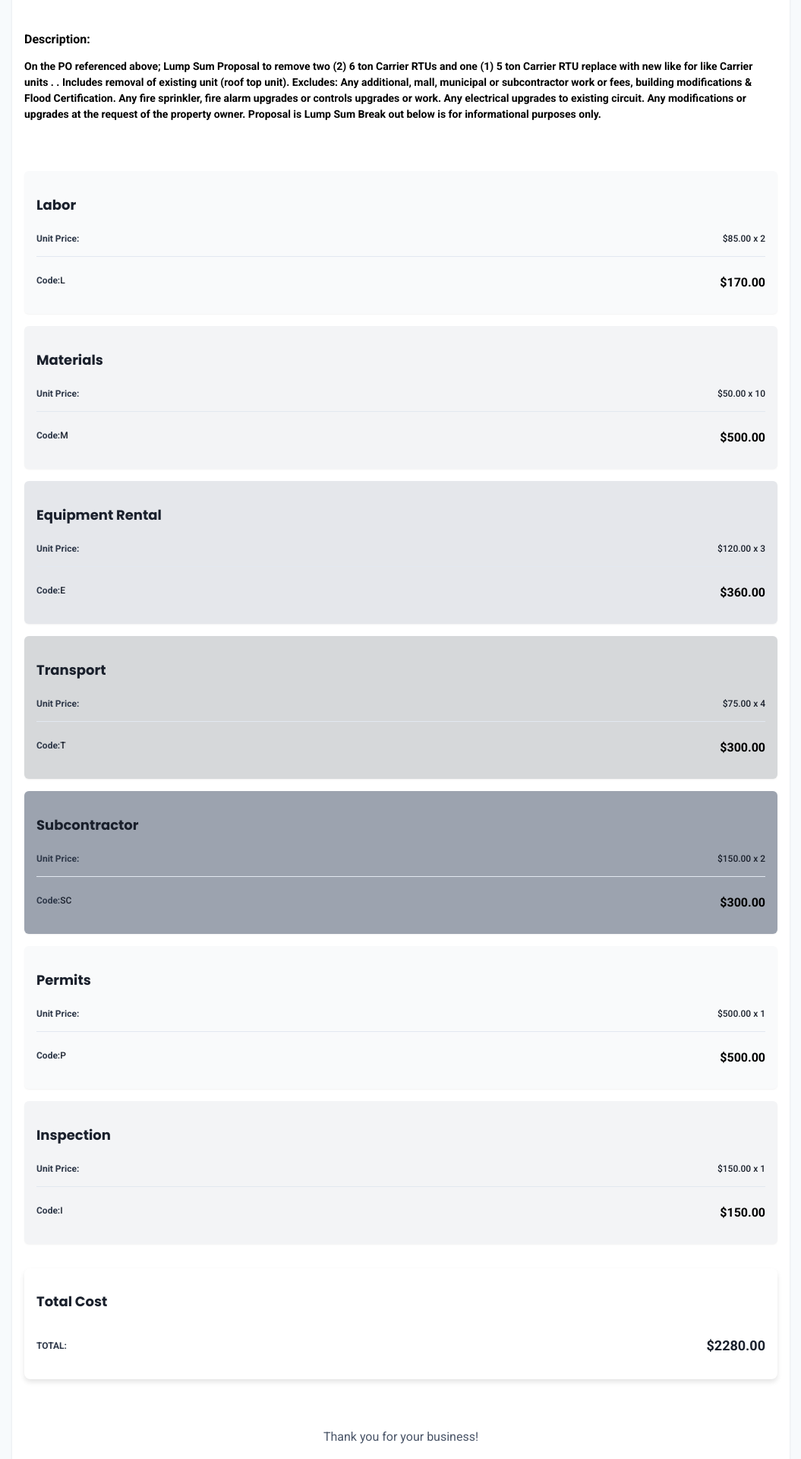
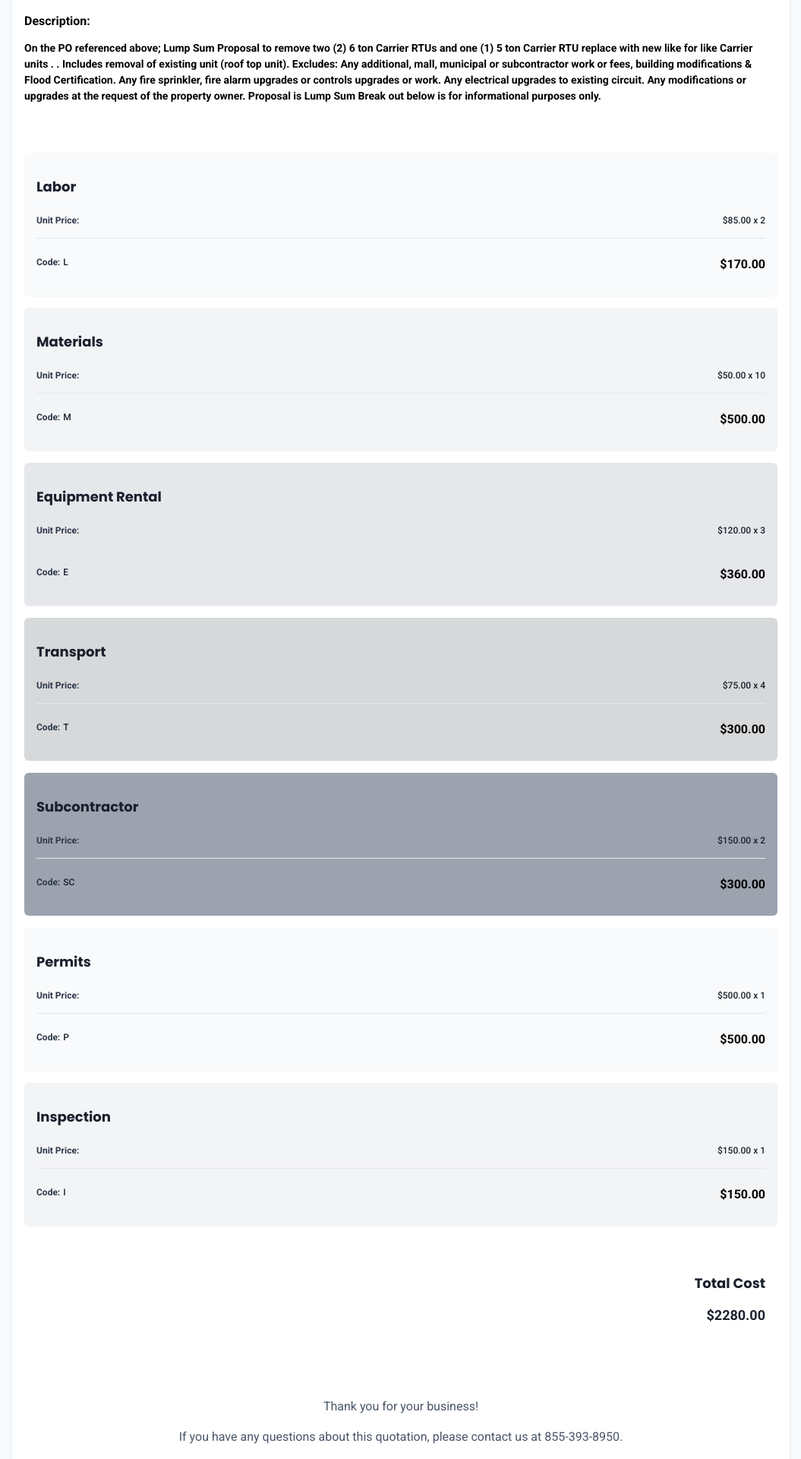
Before and after one commit to M3D3L/Quotation, a PHP site: page /index.html in a window 1280 px wide. Shown: the part 1360-3280 px from the top of the page at 76% size, without its empty margins (112-1167 px from the left). Run offline with PHP 8.4, Linux system fonts and the light colour scheme.

Commit message:
modified several component styles

```diff
--- a/assets/css/main.css
+++ b/assets/css/main.css
@@ -32,7 +32,6 @@ ul {
     gap: 2rem;
     justify-content: space-between;
     align-items: center;
-    margin-bottom: 2rem;
 }
 
 .quote-top {
@@ -63,7 +62,6 @@ ul {
 }
 
 .breakdown-list {
-    gap: 1rem;
     width: 100%;
 }
 
@@ -143,10 +141,10 @@ ul {
 .unit-card {
     width: 100%;
     border-radius: 0.375rem;
-    box-shadow: 0 1px 2px rgba(0, 0, 0, 0.05);
+    box-shadow: 0 1px 2px rgba(0, 0, 0, 0.1);
     padding-left: 1rem;
     padding-right: 1rem;
-    padding-top: 1rem;
+    padding-top: 0.25rem;
     box-sizing: border-box;
     margin-bottom: 1rem;
 }
@@ -184,6 +182,7 @@ ul {
     color: #1a202c;
     font-weight: 500;
     font-size: 0.75rem;
+    margin-left: 0.25rem;
 }
 
 .breakdown-card {
@@ -237,9 +236,9 @@ ul {
 .total-cost-card {
     background-color: #ffffff;
     padding: 1rem;
-    border-radius: 0.5rem;
-    box-shadow: 0 4px 6px rgba(0, 0, 0, 0.1);
-    box-sizing: border-box;
+    direction: flex;
+    width: 100%;
+    justify-content: right;
 }
 
 .total-cost-title {
@@ -247,13 +246,9 @@ ul {
     font-size: 1.125rem;
     font-weight: bold;
     color: #1a202c;
-    margin-bottom: 1rem;
-}
-
-.total-cost-details {
     display: flex;
-    justify-content: space-between;
-    align-items: center;
+    justify-content: right;
+    padding-right: 2rem;
 }
 
 .total-cost-label {
@@ -265,6 +260,9 @@ ul {
 .total-cost-value {
     font-weight: bold;
     font-size: 1.125rem;
+    padding-right: 2rem;
+    flex-shrink: 0;
+    text-align: right;
     color: #1a202c;
 }
 
--- a/assets/js/components.js
+++ b/assets/js/components.js
@@ -118,8 +118,8 @@ export function generateBreakdownCard(item, index) {
           <div class="flex-row">
 
             <div class="breakdown-detail hide-border">
-             <span class="detail-key">Code:</span>
-             <p class="detail-value">${item.code}</p>
+             <span class="detail-key">Code: </span>
+             <p class="detail-value"> ${item.code}</p>
           </div>
             <p class="amount-value">$${item.amount.toFixed(2)}</p>
           </div>
@@ -144,10 +144,7 @@ export function generateTotalCostCard(dataArray) {
   return `
     <div class="total-cost-card">
        <h2 class="total-cost-title">Total Cost</h2>
-       <div class="total-cost-details">
-          <span class="total-cost-label">TOTAL:</span>
-          <p class="total-cost-value">$${totalAmount.toFixed(2)}</p>
-       </div>
+        <p class="total-cost-value">$${totalAmount.toFixed(2)}</p>
     </div>
     `;
 }
```
